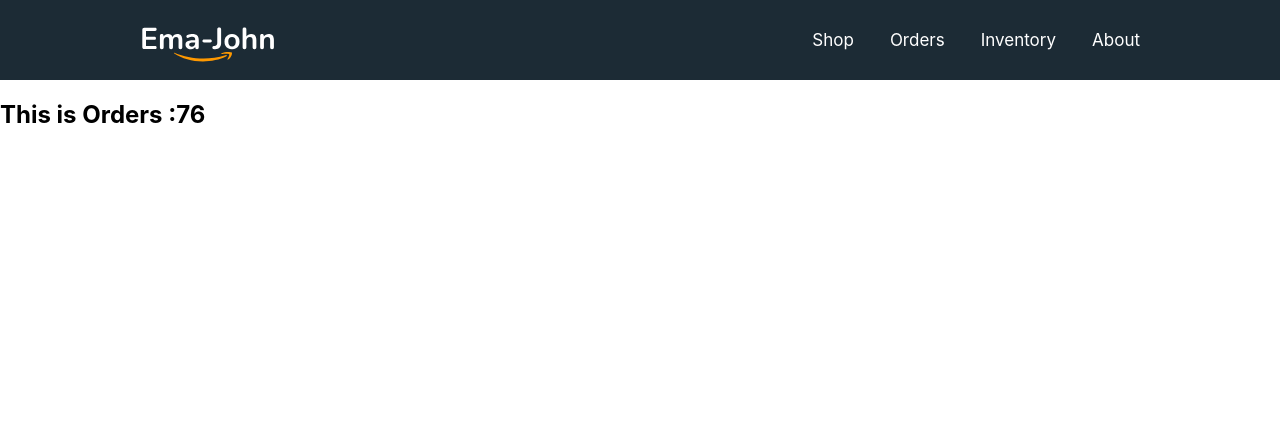
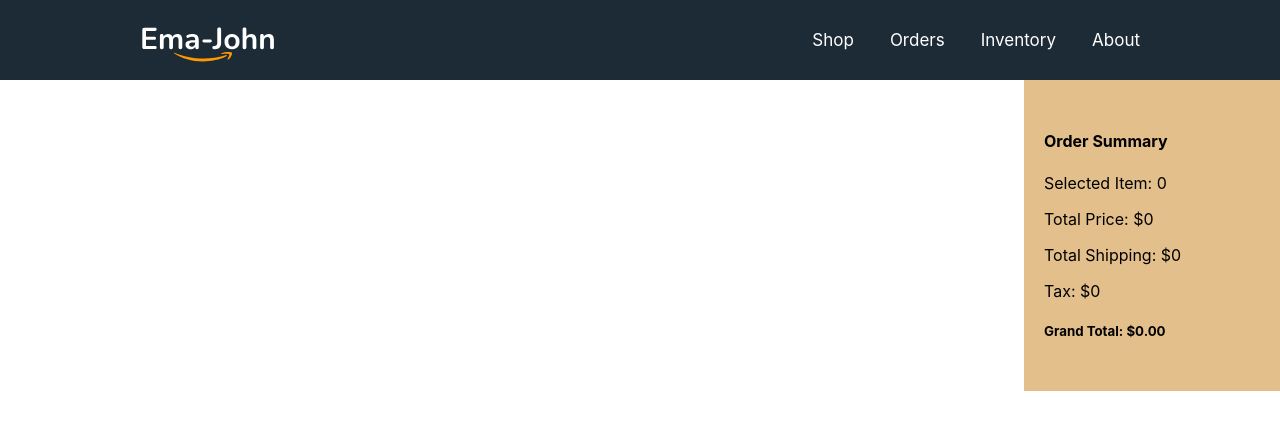
Before and after one commit to HasanTalukderictian/Ema-john-simple-ecommerce-app, a React (Create React App) app: page /orders in a window 1280 px wide. Shown: the top 430 px of the page. Built offline with nearby package versions, Linux system fonts and the light colour scheme.

Commit message:
Order Cart Shows

```diff
--- a/src/Loaders/ProductsandCartloader.js
+++ b/src/Loaders/ProductsandCartloader.js
@@ -8,9 +8,7 @@
 
        // get cart data
         const savedCart = getStoredCart();
-        const previousCart = [];
-        // console.log('saved cart',savedCart);
-        // console.log('product',products);
+        const initialCart = [];
 
         for (const id in savedCart)
         {
@@ -18,11 +16,11 @@
             if(addedProduct){
                 const quantity = savedCart[id];
                 addedProduct.quantity =quantity;
-                previousCart.push(addedProduct);
+                initialCart.push(addedProduct);
             }
 
 
 
         }
-        return products;
+        return {products:products, initialCart:initialCart};
 }
--- a/src/components/Cart/Cart.js
+++ b/src/components/Cart/Cart.js
@@ -4,7 +4,7 @@
 
 const Cart = (props) => {
     const {cart }=props;
-    console.log(props);
+    console.log('cart',cart);
     let total =0 ;
     let shipping =0;
     let quantity = 0;
--- a/src/components/Orders/Orders.js
+++ b/src/components/Orders/Orders.js
@@ -1,11 +1,19 @@
-import React from 'react';
+import React, { useState } from 'react';
 import { useLoaderData } from 'react-router-dom';
+import Cart from '../Cart/Cart';
 
 const Orders = () => {
-    const products =useLoaderData();
+    const {products, initialCart} =useLoaderData(); //{products:products, initialCart:initialCart};
+    const [cart, setCart] =useState(initialCart);
+
     return (
-        <div>
-            <h2>This is Orders :{products.length}</h2>
+        <div className='shop-container'>
+            <div className="products-container">
+
+            </div>
+            <div className="cart-container">
+                   <Cart cart={cart}></Cart>
+            </div>
         </div>
     );
 };
```
